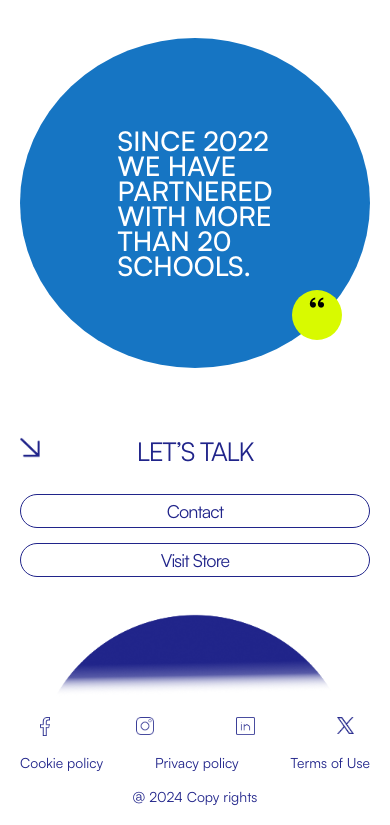
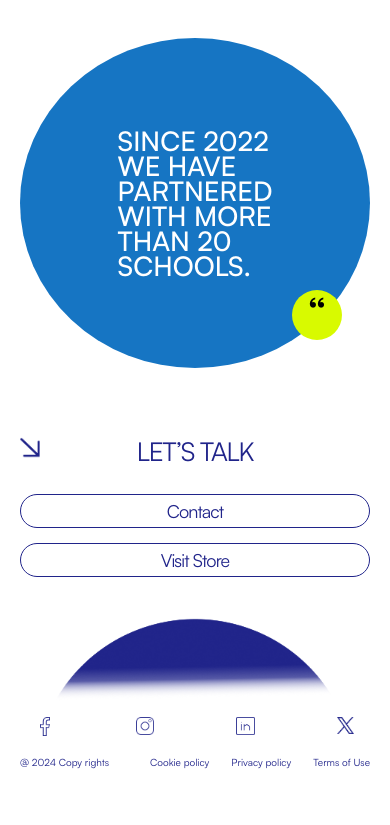
Before and after one commit to FirozSkAhmad/DressCode-main, a React (Vite) app: page / in a window 390 px wide. Shown: the part 4832-5657 px from the top of the page. After the commit the page ends 5621 px from the top, so only its background shows below. Built offline with nearby package versions, Linux system fonts and the light colour scheme.

Commit message:
footer miner adjustment

```diff
--- a/src/components/footer/footer.css
+++ b/src/components/footer/footer.css
@@ -379,12 +379,16 @@
     }
 
     .ft_nv-btm {
-        flex-direction: column-reverse;
+        /* flex-direction: column-reverse; */
         gap: 2rem;
     }
 
+    .copy-right {
+        flex: .5;
+    }
+
     .copy-right span {
-        font-size: 14px;
+        font-size: 10px;
     }
 
     .nv_rgt {
@@ -394,17 +398,23 @@
         /* gap: 1rem; */
     }
 
+    .nv_rgt {
+        flex: 1;
+    }
+
     .nv_rgt a {
-        font-size: 14px;
+        font-size: 10px;
     }
 
     .footer__Wrap {
         padding: 0 2rem 2rem;
     }
-    .ft_circle{
-        bottom: -10px;
+
+    .ft_circle {
+        bottom: -50px;
     }
-    .ft_scl a{
+
+    .ft_scl a {
         justify-content: center;
     }
 }
```
